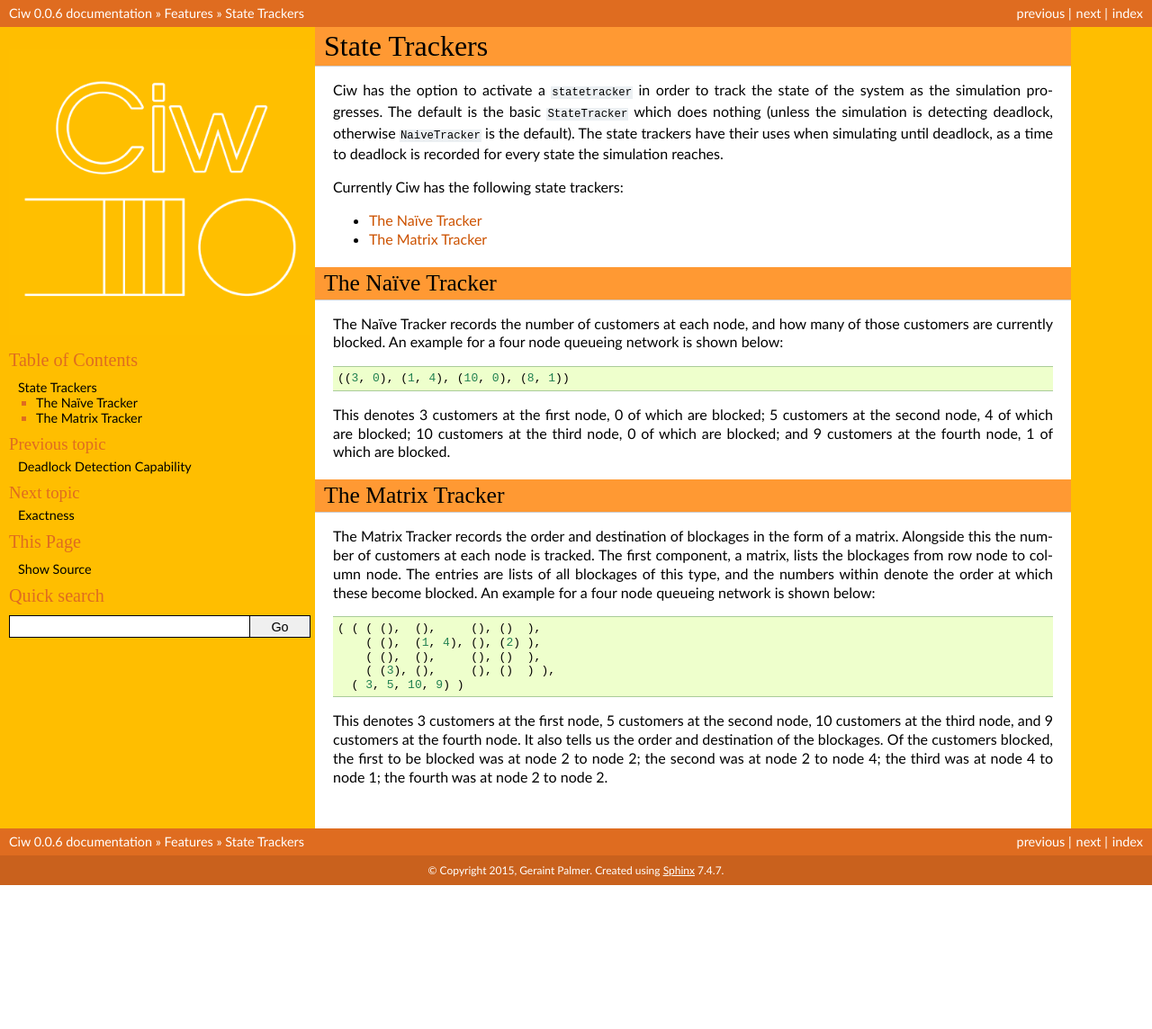
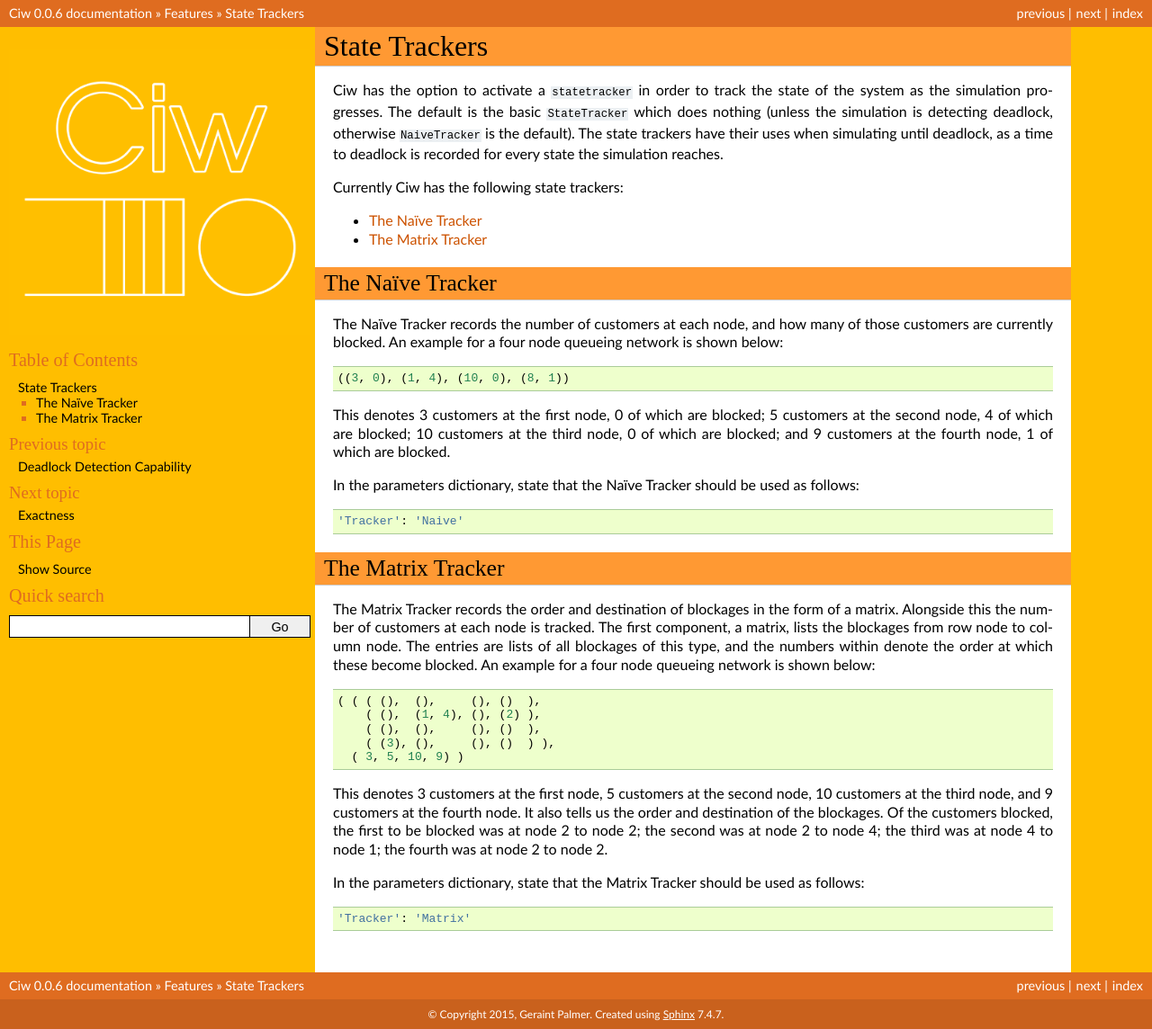
Before and after one commit to CiwPython/Ciw, a Sphinx documentation site: the page built from docs/Features/state_tracker.rst, in a window 1280 px wide. Shown: the whole page at 90% size. Built offline with Sphinx 7.4.7, drawn with Linux system fonts in a browser that asks for light colours; before the commit the page ends 984 px from its top, so only the background shows below that.

Commit message:
add instructions to statetracker docs

```diff
--- a/docs/Features/state_tracker.rst
+++ b/docs/Features/state_tracker.rst
@@ -25,6 +25,9 @@
 
 This denotes 3 customers at the first node, 0 of which are blocked; 5 customers at the second node, 4 of which are blocked; 10 customers at the third node, 0 of which are blocked; and 9 customers at the fourth node, 1 of which are blocked.
 
+In the parameters dictionary, state that the Naïve Tracker should be used as follows::
+
+    'Tracker': 'Naive'
 
 
 .. _matrix:
@@ -43,3 +46,7 @@
       ( 3, 5, 10, 9) )
 
 This denotes 3 customers at the first node, 5 customers at the second node, 10 customers at the third node, and 9 customers at the fourth node. It also tells us the order and destination of the blockages. Of the customers blocked, the first to be blocked was at node 2 to node 2; the second was at node 2 to node 4; the third was at node 4 to node 1; the fourth was at node 2 to node 2.
+
+In the parameters dictionary, state that the Matrix Tracker should be used as follows::
+
+    'Tracker': 'Matrix'
```
